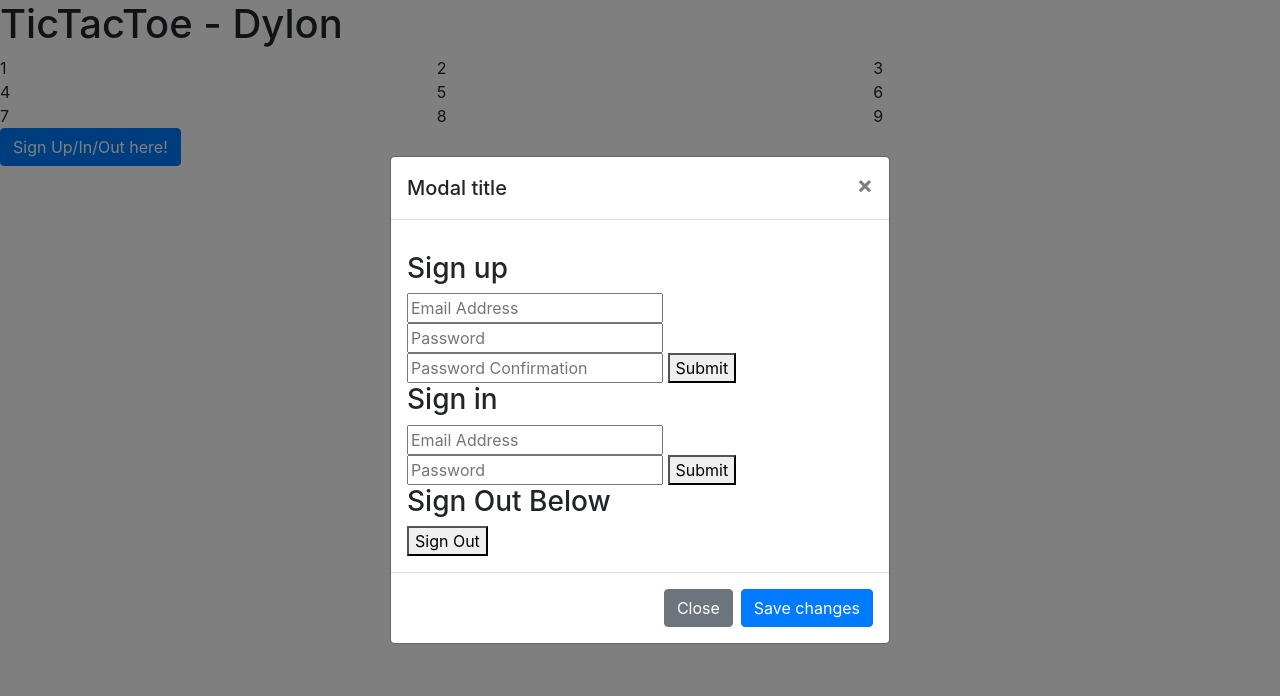
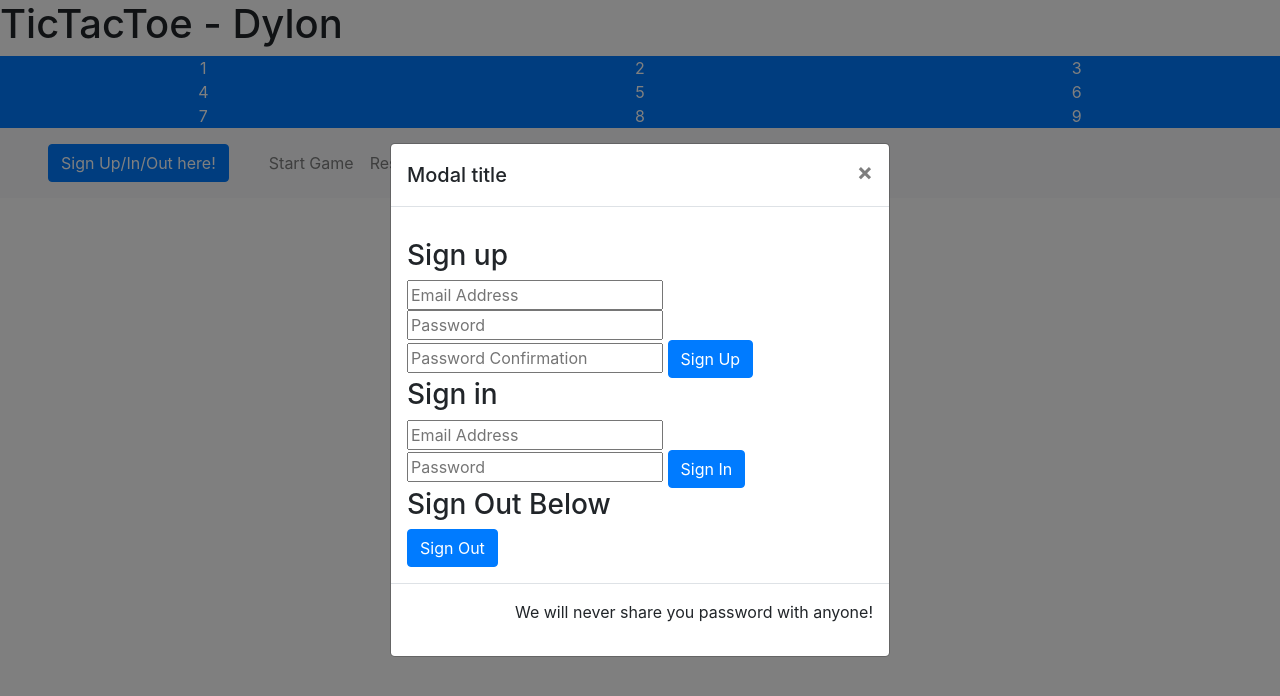
Before and after one commit to DylonFleming11/TiCTaC-Dylon, a website built with webpack: page index.html in a window 1280 px wide. Both pictures are taken after a click on the button "Sign Up/In/Out here!". Built offline with nearby package versions, Linux system fonts and the light colour scheme.

Commit message:
Step 1 done Authentication is set up, sign in up our and success and failure message

```diff
--- a/assets/scripts/api.js
+++ b/assets/scripts/api.js
@@ -27,8 +27,16 @@ const signOut = function () {
   })
 }
 
+const start = function () {
+  return $.ajax({
+    method: 'POST',
+    url: config.apiUrl + '/start-game'
+  })
+}
+
 module.exports = {
   signUp,
   signIn,
-  signOut
+  signOut,
+  start
 }
--- a/assets/scripts/app.js
+++ b/assets/scripts/app.js
@@ -9,5 +9,6 @@ const authEvents = require('./events')
 $(() => {
   $('#sign-up').on('submit', authEvents.onSignUp)
   $('#sign-in').on('submit', authEvents.onSignIn)
-  $('#sign-out').on('sumbit', authEvents.onSignOut)
+  $('#sign-out').on('click', authEvents.onSignOut)
+  $('#startGame').on('click', authEvents.onStartGame)
 })
--- a/assets/scripts/config.js
+++ b/assets/scripts/config.js
@@ -2,8 +2,8 @@
 
 let apiUrl
 const apiUrls = {
-  production: '<replace-with-heroku-url>',
-  development: 'http://localhost:4741'
+  production: 'https://tic-tac-toe-api-production.herokuapp.com',
+  development: 'https://tic-tac-toe-api-development.herokuapp.com'
 }
 
 if (window.location.hostname === 'localhost') {
--- a/assets/scripts/events.js
+++ b/assets/scripts/events.js
@@ -29,8 +29,16 @@ const onSignOut = function (event) {
     .catch(ui.signOutFailure)
 }
 
+const onStartGame = function (event) {
+  event.preventDefault()
+  api.start()
+    .then(ui.startGameSuccess)
+    .catch(ui.startGameFailure)
+}
+
 module.exports = {
   onSignIn,
   onSignUp,
-  onSignOut
+  onSignOut,
+  onStartGame
 }
--- a/assets/scripts/ui.js
+++ b/assets/scripts/ui.js
@@ -3,7 +3,7 @@ const store = require('./store')
 
 const signUpSuccess = function (res) {
   $('#sign-up').trigger('reset')
-  $('#messaging').text('Sign up succesfully!')
+  $('#messaging').text('Signed up succesfully!')
 }
 
 const signUpFailure = function (err) {
@@ -13,7 +13,7 @@ const signUpFailure = function (err) {
 
 const signInSuccess = function (res) {
   $('#sign-in').trigger('reset')
-  $('#messaging').text('Sign in succesfully!')
+  $('#messaging').text('Signed in succesfully!')
   console.log(store)
   store.user = res.user
   console.log(store)
@@ -37,11 +37,21 @@ const signOutFailure = function () {
   $('#messaging').text('Failed to sign out')
 }
 
+const onStartGameSuccess = function (res) {
+  $('#messaging').text('GET READY!')
+}
+
+const onStartGameFailure = function () {
+  $('#messaging').text('try again..')
+}
+
 module.exports = {
   signUpSuccess,
   signUpFailure,
   signInSuccess,
   signInFailure,
   signOutSuccess,
-  signOutFailure
+  signOutFailure,
+  onStartGameSuccess,
+  onStartGameFailure
 }
--- a/index.html
+++ b/index.html
@@ -15,28 +15,47 @@
     </head>
     <body>
       <h1>TicTacToe - Dylon</h1>
+        <div class="contrainer">
 
-        <div class="contrainer">
-          <div class="row">
-            <div class="col-4 col-lg-4">1</div>
-            <div class="col-4">2</div>
-            <div class="col-4">3</div>
-            <div class="col-4">4</div>
-            <div class="col-4">5</div>
-            <div class="col-4">6</div>
-            <div class="col-4">7</div>
-            <div class="col-4">8</div>
-            <div class="col-4">9</div>
+
+          <div class="row bg-primary text-white text-center">
+            <div class="col-4 col-sm-4">1</div>
+            <div class="col-4 col-lg-4">2</div>
+            <div class="col-4 col-lg-4">3</div>
+            <div class="col-4 col-lg-4">4</div>
+            <div class="col-4 col-lg-4">5</div>
+            <div class="col-4 col-lg-4">6</div>
+            <div class="col-4 col-lg-4">7</div>
+            <div class="col-4 col-lg-4">8</div>
+            <div class="col-4 col-lg-4">9</div>
           </div>
         </div>
 
       <footer>
-        <!-- Button trigger modal -->
-        <button type="button" class="btn btn-primary" data-toggle="modal" data-target="#exampleModalCenter">
-          Sign Up/In/Out here!
-        </button>
+        <nav class="navbar navbar-expand-lg navbar-light bg-light">
+          <a class="navbar-brand" href="#"><a class="nav-link" href="#"><button type="button" class="btn btn-primary" data-toggle="modal" data-target="#exampleModalCenter">
+              Sign Up/In/Out here!
+            </button></a></a>
+          <button class="navbar-toggler" type="button" data-toggle="collapse" data-target="#navbarNav" aria-controls="navbarNav" aria-expanded="false" aria-label="Toggle navigation">
+            <span class="navbar-toggler-icon"></span>
+          </button>
+          <div class="collapse navbar-collapse" id="navbarNav">
+            <ul class="navbar-nav">
+              <li class="nav-item active">
+                <a class="nav-link" href="#"> <span class="sr-only">(current)</span></a>
+              </li>
+              <li class="nav-item">
+                <a class="nav-link" id="startGame" href="#">Start Game</a>
 
-        <!-- Modal -->
+              </li>
+              <li class="nav-item">
+                <a class="nav-link" href="#">Reset Game</a>
+              </li>
+            </ul>
+          </div>
+        </nav>
+
+
         <div class="modal fade" id="exampleModalCenter" tabindex="-1" role="dialog" aria-labelledby="exampleModalCenterTitle" aria-hidden="true">
           <div class="modal-dialog modal-dialog-centered" role="document">
             <div class="modal-content">
@@ -55,7 +74,7 @@
                       <input name="credentials[email]" required type="email" placeholder="Email Address"/>
                       <input name="credentials[password]" required type="password" placeholder="Password"/>
                       <input name="credentials[password_confirmation]" required type="password" placeholder="Password Confirmation"/>
-                      <button type="submit">Submit</button>
+                      <button type="submit" class="btn btn-primary">Sign Up</button>
                     </form>
                   </section>
 
@@ -64,7 +83,7 @@
                     <form id="sign-in">
                       <input name="credentials[email]" required type="email" placeholder="Email Address"/>
                       <input name="credentials[password]" required type="password" placeholder="Password"/>
-                      <button type="submit">Submit</button>
+                      <button type="submit" class="btn btn-primary">Sign In</button>
                     </form>
                   </section>
               </section>
@@ -73,14 +92,13 @@
                 <section>
                   <h3>Sign Out Below</h3>
                   <form id="sign-out">
-                    <button type="submit">Sign Out</button>
+                    <button type="button" class="btn btn-primary">Sign Out</button>
                   </form>
                 </section>
               </section>
               </div>
               <div class="modal-footer">
-                <button type="button" class="btn btn-secondary" data-dismiss="modal">Close</button>
-                <button type="button" class="btn btn-primary">Save changes</button>
+                <p class="align-center">We will never share you password with anyone!</p>
               </div>
             </div>
           </div>
```
Also changed, not shown: 1 other file.
